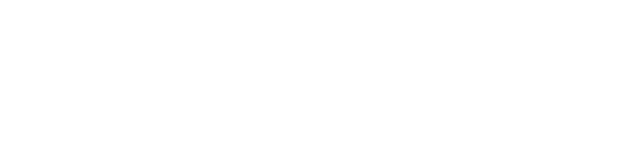
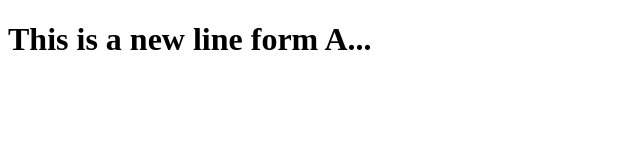
Before and after one commit to Tapirmo/Example, a plain HTML site: page index.html in a window 1280 px wide. Shown: the whole page, without its empty margins (0-640 px from the left). Drawn offline with Linux system fonts and the light colour scheme.

Commit message:
Add a new line

```diff
--- a/index.html
+++ b/index.html
@@ -6,6 +6,6 @@
     <title>Document</title>
 </head>
 <body>
-
+    <h1>This is a new line form A...</h1>
 </body>
 </html>
```
